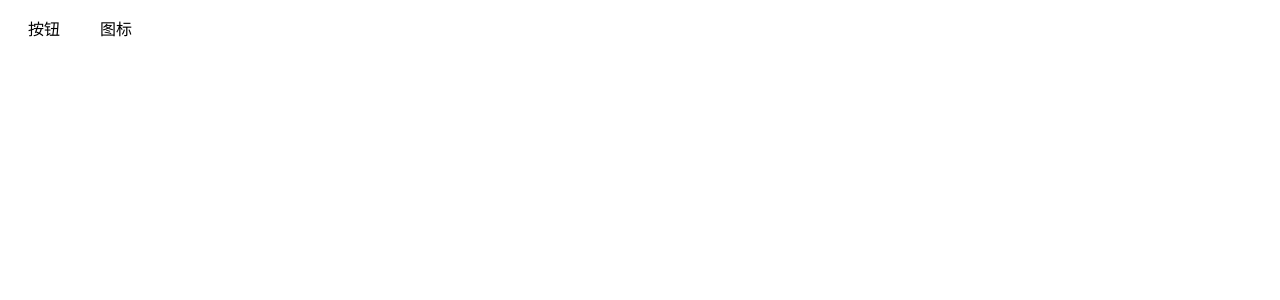
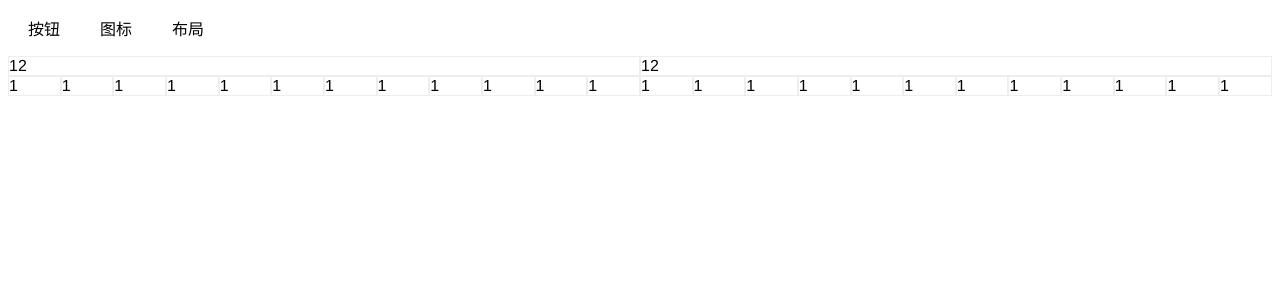
Before and after one commit to mrwdhasd0903/meows-ui, a Vue app: page /layout in a window 1280 px wide. Shown: the top 300 px of the page. Built offline with nearby package versions, Linux system fonts and the light colour scheme.

Commit message:
栅格布局雏形

```diff
--- a/examples/App.vue
+++ b/examples/App.vue
@@ -21,7 +21,8 @@ export default {
     return {
       plateMenu: [
         { link: "/button", text: "按钮" },
-        { link: "/icon", text: "图标" }
+        { link: "/icon", text: "图标" },
+        { link: "/layout", text: "布局" }
       ]
     };
   }
--- /dev/null
+++ b/examples/components/layout.vue
@@ -0,0 +1,48 @@
+<template>
+  <div class>
+    <me-row>
+      <me-col span="12">12</me-col>
+      <me-col span="12">12</me-col>
+    </me-row>
+    <me-col span="1">1</me-col>
+    <me-col span="1">1</me-col>
+    <me-col span="1">1</me-col>
+    <me-col span="1">1</me-col>
+    <me-col span="1">1</me-col>
+    <me-col span="1">1</me-col>
+    <me-col span="1">1</me-col>
+    <me-col span="1">1</me-col>
+    <me-col span="1">1</me-col>
+    <me-col span="1">1</me-col>
+    <me-col span="1">1</me-col>
+    <me-col span="1">1</me-col>
+    <me-col span="1">1</me-col>
+    <me-col span="1">1</me-col>
+    <me-col span="1">1</me-col>
+    <me-col span="1">1</me-col>
+    <me-col span="1">1</me-col>
+    <me-col span="1">1</me-col>
+    <me-col span="1">1</me-col>
+    <me-col span="1">1</me-col>
+    <me-col span="1">1</me-col>
+    <me-col span="1">1</me-col>
+    <me-col span="1">1</me-col>
+    <me-col span="1">1</me-col>
+  </div>
+</template>
+
+<script>
+export default {
+  name: "",
+  components: {},
+  data() {
+    return {};
+  },
+  computed: {},
+  methods: {},
+  mounted() {}
+};
+</script>
+
+<style scoped>
+</style>
--- a/examples/router.js
+++ b/examples/router.js
@@ -21,6 +21,9 @@ const router = new VueRouter({
   },{
     path:'/icon',
     component:()=>import("./components/icon")
+  },{
+    path:'/layout',
+    component:()=>import("./components/layout")
   }],
   mode: 'history'
 })
--- /dev/null
+++ b/packages/Layout/index.js
@@ -0,0 +1,11 @@
+// 导入组件
+import MeCol from './src/col'
+import MeRow from './src/row'
+// 组件列表
+const components = [
+  MeCol,
+  MeRow
+]
+
+
+export default components
--- /dev/null
+++ b/packages/Layout/src/col.vue
@@ -0,0 +1,34 @@
+<template>
+  <div class="me-col" :class="[
+    'me-span--'+span
+  ]">
+    <slot />
+  </div>
+</template>
+
+<script>
+export default {
+  name: "MeCol",
+  props: {
+    span: {
+      default: 24
+    }
+  },
+  components: {},
+  data() {
+    return {};
+  },
+  computed: {},
+  methods: {},
+  mounted() {}
+};
+</script>
+
+<style scoped lang="scss">
+.me-col {
+  @import "./colspan.scss";
+  display: inline-block;
+  border: 1px solid #eee;
+  min-height: 10px;
+}
+</style>
--- /dev/null
+++ b/packages/Layout/src/colspan.scss
@@ -0,0 +1,95 @@
+&.me-span--1 {
+  width: 4.166666666666667%;
+}
+
+&.me-span--2 {
+  width: 8.333333333333334%;
+}
+
+&.me-span--3 {
+  width: 12.5%;
+}
+
+&.me-span--4 {
+  width: 16.666666666666668%;
+}
+
+&.me-span--5 {
+  width: 20.833333333333336%;
+}
+
+&.me-span--6 {
+  width: 25%;
+}
+
+&.me-span--7 {
+  width: 29.166666666666668%;
+}
+
+&.me-span--8 {
+  width: 33.333333333333336%;
+}
+
+&.me-span--9 {
+  width: 37.5%;
+}
+
+&.me-span--10 {
+  width: 41.66666666666667%;
+}
+
+&.me-span--11 {
+  width: 45.833333333333336%;
+}
+
+&.me-span--12 {
+  width: 50%;
+}
+
+&.me-span--13 {
+  width: 54.16666666666667%;
+}
+
+&.me-span--14 {
+  width: 58.333333333333336%;
+}
+
+&.me-span--15 {
+  width: 62.50000000000001%;
+}
+
+&.me-span--16 {
+  width: 66.66666666666667%;
+}
+
+&.me-span--17 {
+  width: 70.83333333333334%;
+}
+
+&.me-span--18 {
+  width: 75%;
+}
+
+&.me-span--19 {
+  width: 79.16666666666667%;
+}
+
+&.me-span--20 {
+  width: 83.33333333333334%;
+}
+
+&.me-span--21 {
+  width: 87.5%;
+}
+
+&.me-span--22 {
+  width: 91.66666666666667%;
+}
+
+&.me-span--23 {
+  width: 95.83333333333334%;
+}
+
+&.me-span--24 {
+  width: 100%;
+}
--- /dev/null
+++ b/packages/Layout/src/row.vue
@@ -0,0 +1,21 @@
+<template>
+  <div class="me-row">
+    <slot />
+  </div>
+</template>
+
+<script>
+export default {
+  name: "MeRow",
+  components: {},
+  data() {
+    return {};
+  },
+  computed: {},
+  methods: {},
+  mounted() {}
+};
+</script>
+
+<style scoped>
+</style>
--- a/src/index.js
+++ b/src/index.js
@@ -1,13 +1,17 @@
 import Button from '../packages/Button'
 import Icon from '../packages/Icon'
+import Layout from '../packages/Layout'
 import '../packages/theme/index.css'
-import {setCdn} from '../packages/Jsx'
+import {
+  setCdn
+} from '../packages/Jsx'
 
 
 // 组件列表
 const components = [
   ...Button,
-  ...Icon
+  ...Icon,
+  ...Layout
 ]
 
 // 定义 install 方法，接收 Vue 作为参数。如果使用 use 注册插件，那么所有的组件都会被注册
```
